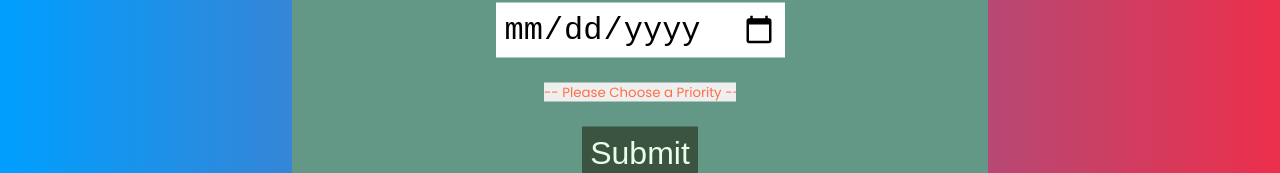
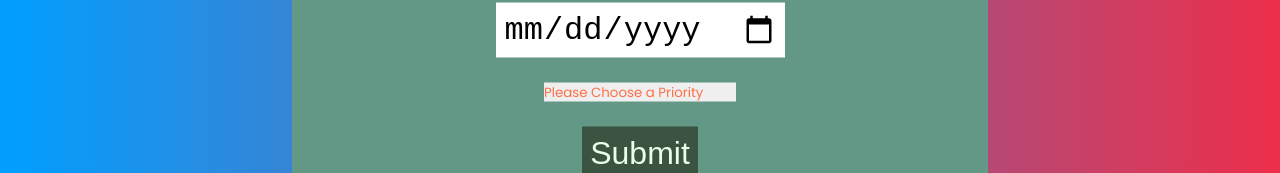
Before and after one commit to abhishek-dpai/new-todo, a React (Create React App) app: page / in a window 1280 px wide. Both pictures are taken after typing "Sample" into the empty fields and a click on the button 634 px from the left and 240 px from the top of the page. Shown: the part 348-521 px from the top of the page. Built offline with nearby package versions, Linux system fonts and the light colour scheme.

Commit message:
first commit in new-Id

```diff
--- a/src/components/Form.js
+++ b/src/components/Form.js
@@ -4,8 +4,20 @@ import "../App.css";
 const Form = (props) => {
   const [inputText, setInputText] = useState("");
   const [showPopUp, setShowPopUp] = useState(false);
-  const [newId] = useState(Math.floor(Math.random() * 1000000));
+  const [newId, setNewId] = useState(0);
   const { setSortingChoice, setSelector, todos, setTodos } = props;
+
+  const saveLocalNewId = (newId) => {
+    localStorage.setItem("newId", JSON.stringify(newId));
+  };
+  const getLocalNewId = useCallback(() => {
+    if (localStorage.getItem("newId") === null) {
+      localStorage.setItem("newId", JSON.stringify(newId));
+    } else {
+      let newIdLocal = JSON.parse(localStorage.getItem("newId"));
+      setNewId(newIdLocal);
+    }
+  }, [setNewId]);
 
   const saveLocalTodos = (currentTodos) => {
     localStorage.setItem("todos", JSON.stringify(currentTodos));
@@ -24,6 +36,7 @@ const Form = (props) => {
   };
   const submitTodoHandler = (detail) => {
     // debugger;
+    setNewId(newId + 1);
     setTodos([
       ...todos,
       {
@@ -54,6 +67,13 @@ const Form = (props) => {
   useEffect(() => {
     saveLocalTodos(todos);
   }, [todos]);
+
+  useEffect(() => {
+    getLocalNewId();
+  }, [getLocalNewId]);
+  useEffect(() => {
+    saveLocalNewId(newId);
+  }, [newId]);
 
   // useEffect(() => {
   //   debugger;
--- a/src/components/PopUpForm.js
+++ b/src/components/PopUpForm.js
@@ -2,7 +2,7 @@ import React, { useEffect, useState } from "react";
 function PopUpForm(props) {
   const [description, setDescription] = useState("");
   const [date, setTheDate] = useState(null);
-  const [priority, setPriority] = useState(-1);
+  const [priority, setPriority] = useState("none");
   const [detail, setDetail] = useState(null);
   const handleDescriptionChange = (event) => {
     const { value } = event.target;
@@ -50,6 +50,18 @@ function PopUpForm(props) {
       submitTodoHandler(detail);
     }
   }, [detail]);
+  let priorityMessage = "null";
+  switch (priority) {
+    case 1:
+      priorityMessage = "High";
+      break;
+    case 2:
+      priorityMessage = "Medium";
+      break;
+    case 3:
+      priorityMessage = "Low";
+      break;
+  }
   return (
     <main className="todo-popup-container">
       <form className="popup-form">
@@ -65,7 +77,9 @@ function PopUpForm(props) {
 
         <br />
         <select value={priority} onChange={handlePriorityChange}>
-          <option value="">-- Please Choose a Priority --</option>
+          <option value="">
+            {priority === "none" ? "Please Choose a Priority" : priorityMessage}
+          </option>
           <option value="low">Low</option>
           <option value="medium">Medium</option>
           <option value="high">High</option>
```
